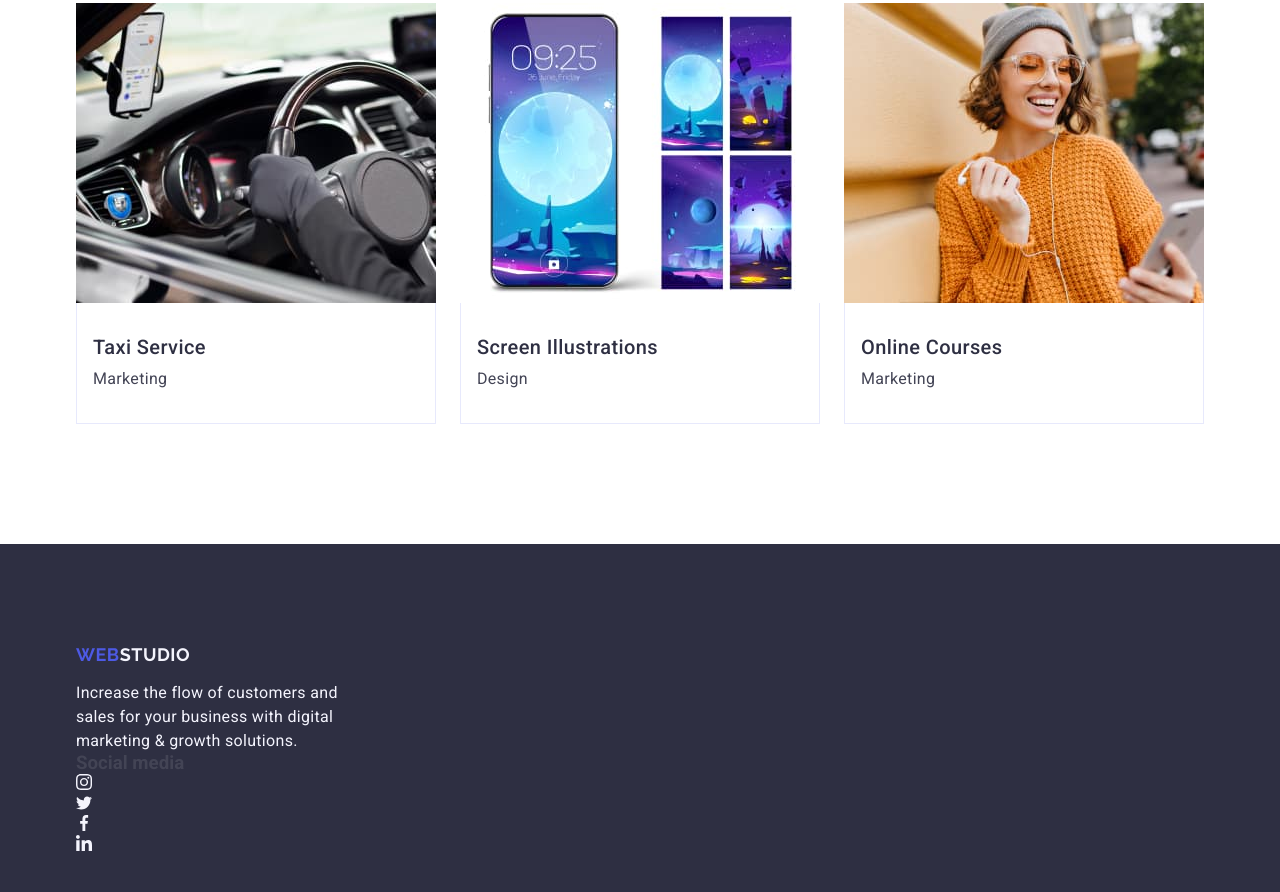
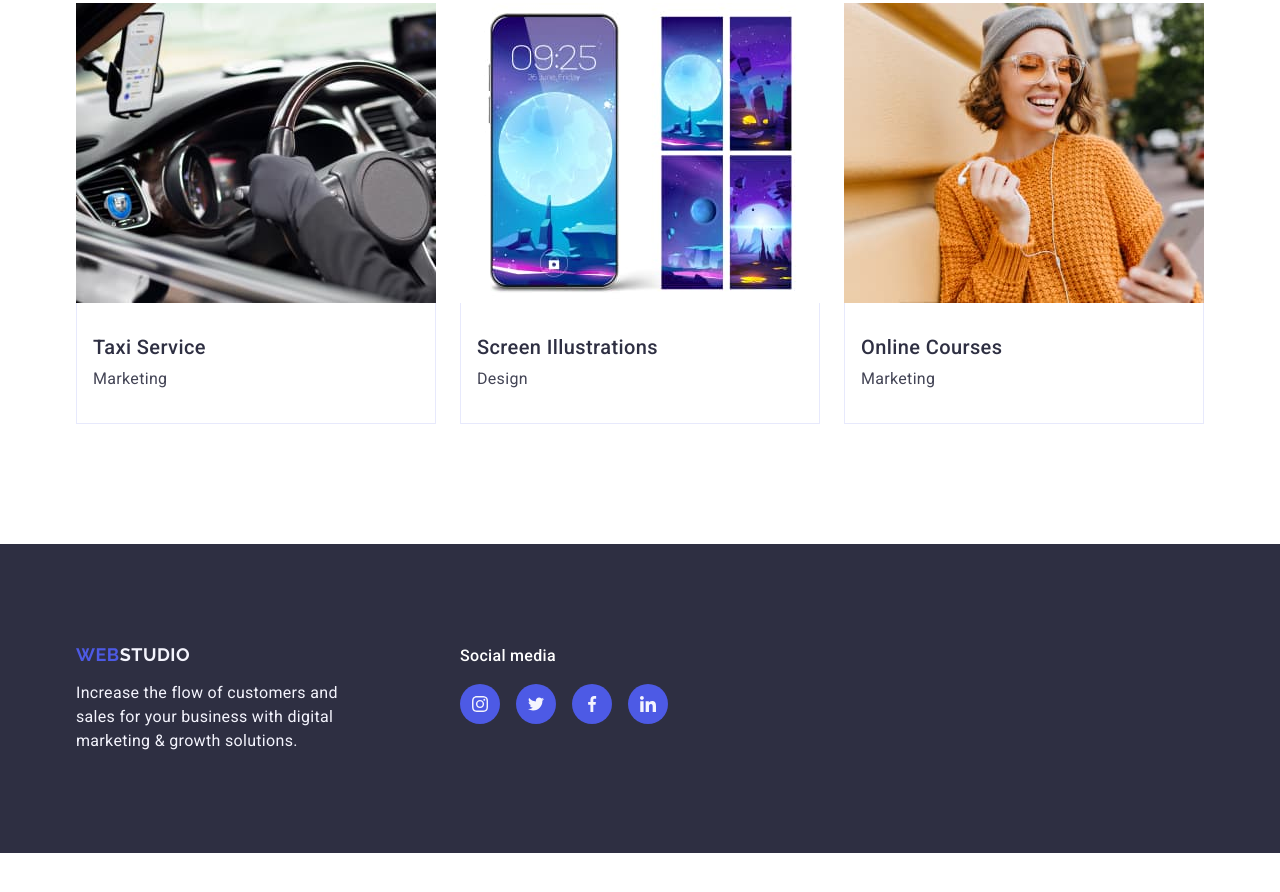
Before and after one commit to valentyna88/goit-markup-hw-04, a plain HTML site: page index.html in a window 1280 px wide. Shown: the part 2639-3531 px from the top of the page. After the commit the page ends 3492 px from the top, so only its background shows below. Drawn offline with nearby package versions, Linux system fonts and the light colour scheme.

Commit message:
Update styles.css

```diff
--- a/css/styles.css
+++ b/css/styles.css
@@ -381,3 +381,51 @@ button {
   color: #f4f4fd;
   max-width: 264px;
 }
+
+.media-title {
+  font-weight: 500;
+  font-size: 16px;
+  line-height: 1.5;
+  letter-spacing: 0.02em;
+  color: #fff;
+  margin-bottom: 16px;
+}
+
+.social-list {
+  display: flex;
+  gap: 16px;
+  width: 100%;
+  height: 100%;
+}
+
+.social-item {
+  display: flex;
+  align-items: center;
+  justify-content: center;
+  width: 40px;
+  height: 40px;
+}
+
+.page-footer .container {
+  display: flex;
+  align-items: baseline;
+}
+
+.footer-logo-box {
+  margin-right: 120px;
+}
+
+.footer-social-link {
+  display: flex;
+  align-items: center;
+  justify-content: center;
+  width: 100%;
+  height: 100%;
+  background-color: #4d5ae5;
+  border-radius: 50%;
+  transition: background-color 250ms cubic-bezier(0.4, 0, 0.2, 1);
+}
+
+.footer-social-link:hover, .footer-social-link:focus {
+  background-color: #31d0aa;
+}
```
